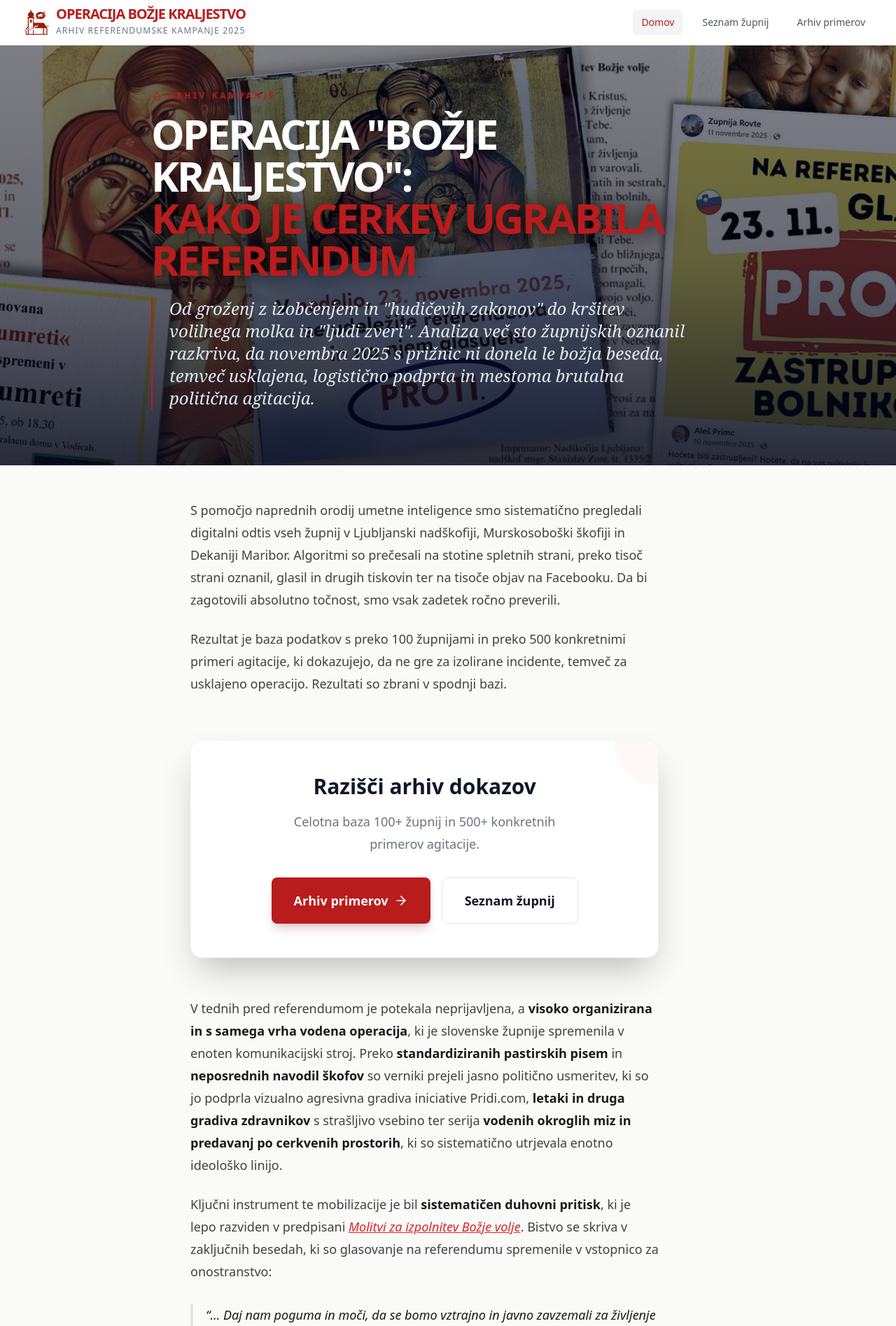
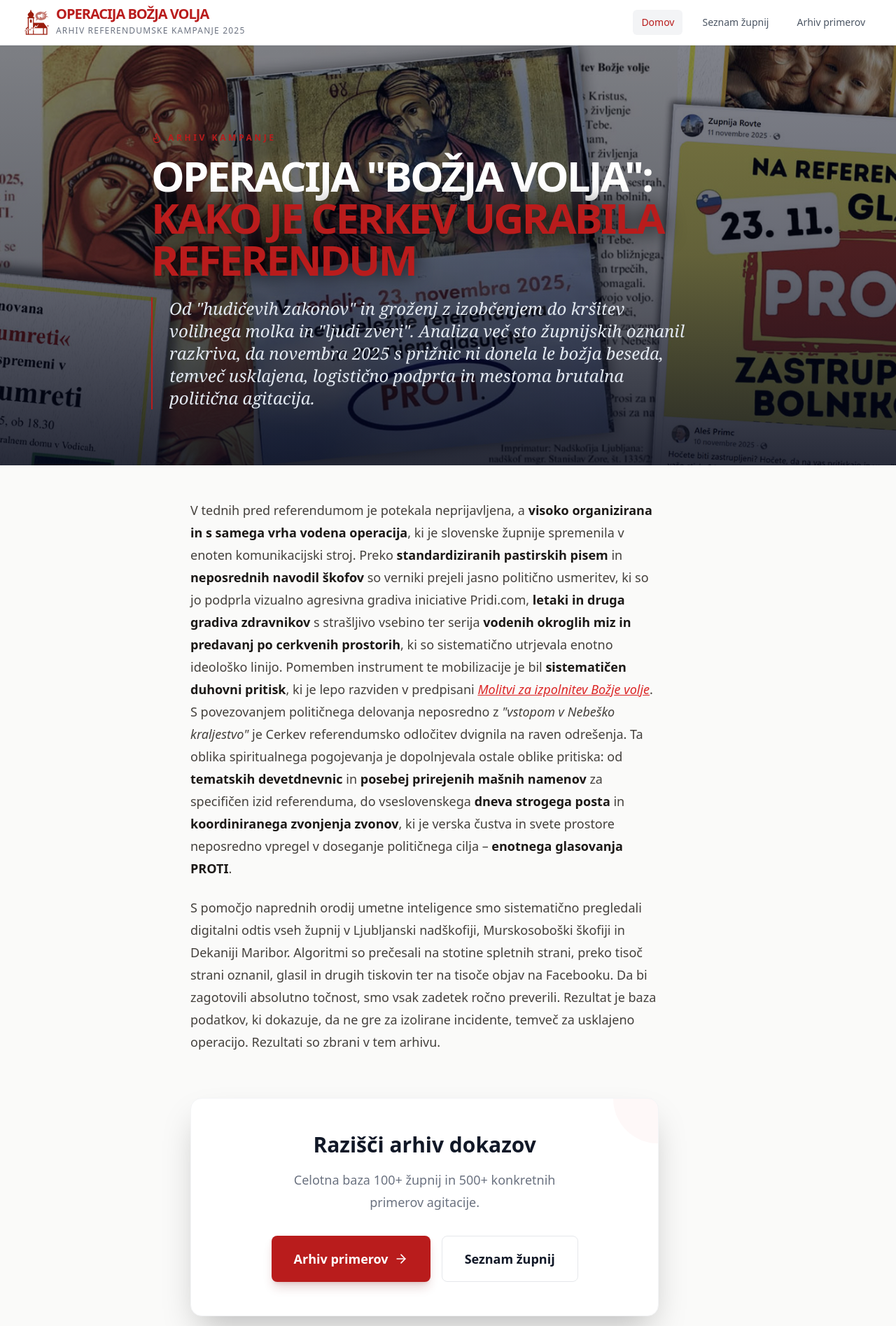
Before and after one commit to timkmecl/cerkev-referendum, a React (Vite) app: page / in a window 1280 px wide. Shown: the top 1895 px of the page at 70% size. Built offline with nearby package versions, Linux system fonts and the light colour scheme.

Commit message:
Update titles and content

```diff
--- a/index.html
+++ b/index.html
@@ -7,21 +7,21 @@
     <title>Arhiv referendumske kampanje 2025</title>
 
     <!-- Primary Meta Tags -->
-    <title>Operacija "Božje kraljestvo" - Kako je Cerkev ugrabila referendum</title>
-    <meta name="title" content="Operacija Božje kraljestvo - Kako je Cerkev ugrabila referendum" />
+    <title>Operacija "Božja volja" - Kako je Cerkev ugrabila referendum</title>
+    <meta name="title" content="Operacija Božja volja - Kako je Cerkev ugrabila referendum" />
     <meta name="description" content="Analiza več sto župnijskih oznanil razkriva usklajeno, logistično podprto in mestoma brutalno politično agitacijo s prižnic." />
 
     <!-- Open Graph / Facebook -->
     <meta property="og:type" content="website" />
     <meta property="og:url" content="https://kmecl.eu/cerkev-referendum/" />
-    <meta property="og:title" content="Operacija Božje kraljestvo - Kako je Cerkev ugrabila referendum" />
+    <meta property="og:title" content="Operacija Božja volja - Kako je Cerkev ugrabila referendum" />
     <meta property="og:description" content="Analiza več sto župnijskih oznanil razkriva usklajeno, logistično podprto in mestoma brutalno politično agitacijo s prižnic." />
     <meta property="og:image" content="https://kmecl.eu/cerkev-referendum/assets/header.jpg" />
 
     <!-- Twitter -->
     <meta property="twitter:card" content="summary_large_image" />
     <meta property="twitter:url" content="https://kmecl.eu/cerkev-referendum/" />
-    <meta property="twitter:title" content="Operacija Božje kraljestvo - Kako je Cerkev ugrabila referendum" />
+    <meta property="twitter:title" content="Operacija Božja volja - Kako je Cerkev ugrabila referendum" />
     <meta property="twitter:description" content="Analiza več sto župnijskih oznanil razkriva usklajeno, logistično podprto in mestoma brutalno politično agitacijo s prižnic." />
     <meta property="twitter:image" content="https://kmecl.eu/cerkev-referendum/assets/header.jpg" />
   </head>
--- a/src/components/Layout.jsx
+++ b/src/components/Layout.jsx
@@ -31,7 +31,7 @@ const Layout = ({ children }) => {
                   style={redFilter}
                 />
                 <div className="hidden sm:block">
-                  <h1 className="text-xl font-bold tracking-tighter uppercase leading-none text-church-red">Operacija Božje kraljestvo</h1>
+                  <h1 className="text-xl font-bold tracking-tighter uppercase leading-none text-church-red">Operacija Božja volja</h1>
                   <span className="text-xs text-gray-500 tracking-widest uppercase">Arhiv referendumske kampanje 2025</span>
                 </div>
               </Link>
@@ -49,6 +49,10 @@ const Layout = ({ children }) => {
         <div className="w-full mx-auto">
           {children}
         </div>
+        {/* copyright Tim Kmecl 2026, small text bottom center */}
+        <div className="text-center text-sm text-gray-400 mb-1 mt-4">
+            &copy; <a className='text-gray-400' href="https://kmecl.eu">Tim Kmecl</a> 2026
+        </div>
       </main>
     </div>
   );
--- a/src/pages/Article.jsx
+++ b/src/pages/Article.jsx
@@ -22,18 +22,18 @@ const Article = () => {
         {/* Integrated Title Content */}
         <div className="relative z-10 w-full max-w-4xl mx-auto px-6 pb-12 md:pb-20">
             <div className="flex flex-col items-start">
-                <p className="text-church-red font-bold uppercase text-xs tracking-[0.3em] mb-4 flex items-center gap-2">
+                <p className="text-church-red font-bold uppercase text-xs tracking-[0.3em] mb-4 mt-2 flex items-center gap-2">
                     <Flame className="h-4 w-4" /> ARHIV KAMPANJE
                 </p>
 
                 <h1 className="text-5xl md:text-6xl lg:text-6xl font-black text-white mb-6 tracking-tighter leading-[0.95] uppercase">
-                    Operacija "Božje kraljestvo": <br/>
+                    Operacija "Božja volja": <br/>
                     {/* shadow under text */}
                     <span className="text-church-red drop-shadow-[0_0_15px_rgba(0,0,0,0.9)]">Kako je Cerkev ugrabila referendum</span>
                 </h1>
 
                 <p className="text-md md:text-2xl text-slate-200 leading-snug font-serif italic max-w-3xl border-l-2 border-church-red pl-6">
-                    Od groženj z izobčenjem in "hudičevih zakonov" do kršitev volilnega molka in "ljudi zveri". Analiza več sto župnijskih oznanil razkriva, da novembra 2025 s prižnic ni donela le božja beseda, temveč usklajena, logistično podprta in mestoma brutalna politična agitacija.
+                    Od "hudičevih zakonov" in groženj z izobčenjem do kršitev volilnega molka in "ljudi zveri". Analiza več sto župnijskih oznanil razkriva, da novembra 2025 s prižnic ni donela le božja beseda, temveč usklajena, logistično podprta in mestoma brutalna politična agitacija.
                 </p>
             </div>
         </div>
@@ -49,11 +49,15 @@ const Article = () => {
           </p> */}
 
           {/* <h3 className="text-2xl font-bold text-gray-900">Metodologija</h3> */}
+          <Markdown>
+            {`
+V tednih pred referendumom je potekala neprijavljena, a **visoko organizirana in s samega vrha vodena operacija**, ki je slovenske župnije spremenila v enoten komunikacijski stroj. Preko **standardiziranih pastirskih pisem** in **neposrednih navodil škofov** so verniki prejeli jasno politično usmeritev, ki so jo podprla vizualno agresivna gradiva iniciative Pridi.com, **letaki in druga gradiva zdravnikov** s strašljivo vsebino ter serija **vodenih okroglih miz in predavanj po cerkvenih prostorih**, ki so sistematično utrjevala enotno ideološko linijo.
+Pomemben instrument te mobilizacije je bil **sistematičen duhovni pritisk**, ki je lepo razviden v predpisani *[Molitvi za izpolnitev Božje volje](https://portal.pridi.com/wp-content/uploads/2025/10/Podobica-Referendum-2025-3.pdf)*. S povezovanjem političnega delovanja neposredno z *"vstopom v Nebeško kraljestvo"* je Cerkev referendumsko odločitev dvignila na raven odrešenja. Ta oblika spiritualnega pogojevanja je dopolnjevala ostale oblike pritiska: od **tematskih devetdnevnic** in **posebej prirejenih mašnih namenov** za specifičen izid referenduma, do vseslovenskega **dneva strogega posta** in **koordiniranega zvonjenja zvonov**, ki je verska čustva in svete prostore neposredno vpregel v doseganje političnega cilja  – **enotnega glasovanja PROTI**.
+            `}
+          </Markdown>
           <p>
             S pomočjo naprednih orodij umetne inteligence smo sistematično pregledali digitalni odtis vseh župnij v Ljubljanski nadškofiji, Murskosoboški škofiji in Dekaniji Maribor. Algoritmi so prečesali na stotine spletnih strani, preko tisoč strani oznanil, glasil in drugih tiskovin ter na tisoče objav na Facebooku. Da bi zagotovili absolutno točnost, smo vsak zadetek ročno preverili.
-          </p>
-          <p>
-            Rezultat je baza podatkov s preko 100 župnijami in preko 500 konkretnimi primeri agitacije, ki dokazujejo, da ne gre za izolirane incidente, temveč za usklajeno operacijo. Rezultati so zbrani v spodnji bazi.
+            Rezultat je baza podatkov, ki dokazuje, da ne gre za izolirane incidente, temveč za usklajeno operacijo. Rezultati so zbrani v tem arhivu.
           </p>
 
           {/* Call to Action Box */}
@@ -80,51 +84,48 @@ const Article = () => {
               </Link>
             </div>
           </div>
+          <div className="text-center text-sm text-gray-300 mb-0 mt-3">
+            &copy; Tim Kmecl <em>2026</em>
+          </div>
           <br />
+
           <Markdown>
             {
               `
 
-V tednih pred referendumom je potekala neprijavljena, a **visoko organizirana in s samega vrha vodena operacija**, ki je slovenske župnije spremenila v enoten komunikacijski stroj. Preko **standardiziranih pastirskih pisem** in **neposrednih navodil škofov** so verniki prejeli jasno politično usmeritev, ki so jo podprla vizualno agresivna gradiva iniciative Pridi.com, **letaki in druga gradiva zdravnikov** s strašljivo vsebino ter serija **vodenih okroglih miz in predavanj po cerkvenih prostorih**, ki so sistematično utrjevala enotno ideološko linijo.
-
-Ključni instrument te mobilizacije je bil **sistematičen duhovni pritisk**, ki je lepo razviden v predpisani *[Molitvi za izpolnitev Božje volje](https://portal.pridi.com/wp-content/uploads/2025/10/Podobica-Referendum-2025-3.pdf)*. Bistvo se skriva v zaključnih besedah, ki so glasovanje na referendumu spremenile v vstopnico za onostranstvo:
-
-> ... Daj nam poguma in moči, da se bomo *vztrajno in javno zavzemali za življenje in tako dospeli v Nebeško kraljestvo.*
-
-Z povezovanjem političnega delovanja (*zavzemanje za življenje* je namreč cerkvena koda za nasprotovanje zakonu) neposredno z **"vstopom v Nebeško kraljestvo"**, je Cerkev referendumsko odločitev dvignila na raven odrešenja. Ta oblika spiritualnega pogojevanja je dopolnjevala ostale oblike pritiska: od obveznih devetdnevnic in **posebej prirejenih mašnih namenov** za specifičen izid referenduma, do vseslovenskega **dneva strogega posta** in **koordiniranega zvonjenja zvonov**, ki je verska čustva in svete prostore neposredno vpregel v doseganje političnega cilja  – **enotnega glasovanja PROTI**.
 
 Sledi pregled najpomembnejših taktik in strategij, ki jih je Cerkev uporabila v svoji kampanji za vplivanje na izid referenduma o zakonu o prostovljnem končanju življenja (ZPPKŽ) novembra 2025.
 Izpostavljamo glavne kategorije: neposredno **nagovarjanje** vernikov, **čustveno nabita** opozorila, deljenje **propagandnega gradiva** in organizirani **dogodki v cerkvenih prostorih**. Vsaka kategorija vsebuje konkretne primere iz arhivov, ki ilustrirajo uporabljene taktike.
 
 ## 1. Neposredno nagovarjanje
 
-Tukaj so zbrani primeri, kjer duhovniki (župniki) v oznanilih izstopijo iz standardiziranih besedil (pastirskih pisem z nagovori PROTI, ki se pojavijo v večini župnij) in **s svojimi besedami, v prvi osebi ali z uporabo svoje avtoritete** neposredno nagovarjajo, prosijo ali celo zahtevajo določeno glasovanje.
+Tukaj so zbrani nekateri primeri, kjer duhovniki (župniki) v oznanilih izstopijo iz standardiziranih besedil (pastirskih pisem z nagovori PROTI, ki se pojavijo v večini župnij) in **s svojimi besedami, v prvi osebi ali z uporabo svoje avtoritete** neposredno nagovarjajo, prosijo ali celo zahtevajo določeno glasovanje.
 
 ### **Najostrejši neposredni ukazi in grožnje**
 
 *   **Župnija Trata - Gorenja vas:**
     Župnik uporabi izjemno močan glagol »zahtevam«:
-    *   »Na tem mestu vas prosim in - ne zamerite mi - **zahtevam**, da se skupaj z menoj, borite za človeka vredno življenje [...] Tisti, ki zagovarja ta zakon, ni na pravi strani zgodovine. [...] Molimo za zdravo pamet in pojdimo na volišča!«
+    *   »Na tem mestu vas prosim in - ne zamerite mi - **zahtevam**, da se skupaj z menoj, borite za človeka vredno življenje [...] Prosim vas, da se čez tri tedne, 23. novembra 2025, udeležite referenduma **in glasujete PROTI zakonu, PROTI uvajanju kulture smrti v Sloveniji**. To je naša **krščanska dolžnost** in človeška odgovornost do najšibkejših in do prihodnjih rodov. «
 
 *   **Župnija Homec:**
     Župnik neposredno grozi z izključitvijo iz Cerkve:
     *   »A kot vaš pastir in služabnik Resnice sem dolžan povabiti in pozvati [...] Verjamem in si celo predstavljam, da se bodo našli tudi ljudje, ki se bodo razglašali za katolike, pa bodo zakon podprli. **V svoji duhovniški in očetovski skrbi jih opominjam, da se bodo izključili iz občestva Cerkve. In to polagam na vašo vest.**«
 
 *   **Župnija Velesovo:**
-    Kratek in jasen ukaz:
+    Kratek in jasen naslov:
     *   »Slovenski škofje **in jaz vaš župnik : na referendum vsi : PROTI**«
 
 ### **Osebna pričevanja in pozivi župnikov ("Jaz bom glasoval proti")**
 
 *   **Župnija Borovnica:**
-    *   »JAZ BOM GLASOVAL PROTI.« (Zapisano z velikimi tiskanimi črkami).
+    *   »**JAZ BOM GLASOVAL PROTI.**« (Zapisano z velikimi tiskanimi črkami).
 
 *   **Župnija Ljubljana - Šentvid:**
     Župnik deli osebno refleksijo in odločitev:
     *   »Pred referendumom razmišljam, ko se kot duhovnik srečujem s pričevanji [...] **Ne, jaz sem odločno PROTI.** Ko sosed ali mladostnica želi končati svoje življenje, kakšno pomoč mu boš ponudil ti?« (Podpisano: župnik).
 
 *   **Župnija Besnica:**
-    Župnik na Facebooku objavi fotografijo svoje glasovnice:
+    Župnik na Facebooku objavi fotografijo svoje glasovnice z obkroženim PROTI:
     *   »Sem šel predčasno danes.«
 
 *   **Župnija Dol pri Ljubljani:**
@@ -133,7 +134,7 @@ Tukaj so zbrani primeri, kjer duhovniki (župniki) v oznanilih izstopijo iz stan
 
 *   **Župnija Moravče:**
     Jože Kerin se podpiše pod osebni poziv:
-    *   »Danes je dan izbire. [...] Gospod pa predme in predte, pred nas, postavlja življenje in smrt. Izbiro! Mene, tebe, nas vabi! [...] Zato izberi življenje!«
+    *   »Danes je dan izbire. [...] Gospod pa predme in predte, pred nas, postavlja **življenje in smrt. Izbiro!** Mene, tebe, nas vabi! [...] Zato **izberi življenje!**«
 
 ### **Pozivi k aktivizmu in mobilizaciji drugih**
 
@@ -153,25 +154,22 @@ Tukaj so zbrani primeri, kjer duhovniki (župniki) v oznanilih izstopijo iz stan
 
 *   **Župnija Dobrepolje - Videm:**
     Pritisk na lokalno identiteto in vest:
-    *   »**Dobrepoljci ste pametni ljudje**, zato vam ni treba posebej priporočati, da na referendumu [...] glasujemo proti usmrtitvi. [...] Bog varuj vse, da bi imeli na vesti, da smo bili krivi katere koli smrti.«
+    *   »**Dobrepoljci ste pametni ljudje**, zato vam ni treba posebej priporočati, da na referendumu 23. novembra **glasujemo proti usmrtitvi**.« in »Bog varuj vse, da **bi imeli na vesti**, da smo bili **krivi katere koli smrti**.«
 
 *   **Župnija Kamnica:**
     Župnik opredeli zakon kot satanski:
-    *   »Kar pa je **zame kot kristjana in duhovnika najhujše**, da ta zakon potepta 5. božjo zapoved [...] Ta zakon je **navdihnjen od satana**, ker hoče pod krinko pomoči uničevati ljubezen do življenja [...] Zato vas vabim, da bi se pridružili verigi molitve...«
+    *   »Ta zakon je **navdihnjen od satana**, ker hoče pod krinko pomoči uničevati ljubezen do življenja [...] Zato vas vabim, da bi se pridružili verigi molitve, **da bomo vse storili, kar je v naši moči, da ta zakon ne pride v veljavo**. ***Naj se zgodi Božja volja***.«
 
 *   **Župnija Tomišelj:**
     Čustveni pritisk s podobo osebne smrti:
-    *   »Preden obkrožite, pomislite na to, da boste sami nekoč bolni in nemočni v postelji in **nekdo vas bo ubil, čeprav bi še radi živeli**. In pa, spomnite se, da ste kristjani.«
+    *   »Preden obkrožite, pomislite na to, da boste sami nekoč bolni in nemočni v postelji in **nekdo vas bo ubil, čeprav bi še radi živeli**. In pa, **spomnite se, da ste kristjani.**«
 
 *   **Župnija Ihan:**
-    *   »Danes je referendum o potrditvi krivičnega zakona. **Ne pozabite na svojo dolžnost!**« (med volilnim molkom) in »Vabim postivce [...] da bi izbrali življenje in to tudi povedali oblastnikom, ki bi vse reševali le s pobijanjem...«
+    *   »Danes je referendum o potrditvi krivičnega zakona. **Ne pozabite na svojo dolžnost!**« (med volilnim molkom) in »Vabim postivce [...] da bi izbrali življenje in to tudi povedali **oblastnikom, ki bi vse reševali le s pobijanjem**...«
 
 *   **Župnija Bloke:**
     Župnik Simon spodbuja in pritiska:
     *   »Danes je referendum. Ne pozabimo na to našo državljansko in **tudi krščansko dolžnost**.« (med volilnim molkom), že pred tem pa »Verjamem, da imamo dovolj poguma, srca in razuma, da zakon zavrnemo.« in »Vsak kristjan z volilno pravico ima **moralno dolžnost** udeležiti referenduma...«
-
-*   **Župnija Selca:**
-    *   »Mislim, da ni potrebno poudariti kako potrebno je iti in kako glasovati. Kot lahko vsak dan bolj vidimo in slišimo, kako se zlo oglaša in bojuje proti dobremu...«
 
 *   **Župnija Rovte:**
     *   »Zato vas vabim, da v nedeljo, 23. novembra, glasujete proti zakonu o zastrupitvi bolnikov [...] Jernej, župnik«
@@ -208,6 +206,8 @@ Uporaba bibličnih in apokaliptičnih prispodob za opis moralnega propada družb
 
 *   **Župnija Bakovci:**
     *   »...da tako **človek človeku ne bo več človek, ampak zver**, ko se bo namreč on sam tudi po zakonu lahko ponižal na raven zveri...«
+*   **Župnija Selca:**
+    *   »Mislim, da ni potrebno poudariti kako potrebno je iti in kako glasovati. Kot lahko vsak dan bolj **vidimo in slišimo, kako se zlo oglaša in bojuje proti dobremu**...«
 *   **Župnija Moravče:**
     *   »V tem našem svetu lagodja [...] so nekateri zatavali v tolikšno temo... **Uzakonili so smrt, umor**, onečastili so svetost življenja...«
 
@@ -282,7 +282,7 @@ Najpogosteje se omenja **[zgibanka, ki so jo pripravili zdravniki](https://katol
 
 Seznam dogodkov (okrogle mize, predavanja, pogovorni večeri), ki so bili organizirani **neposredno v župnijskih ali cerkvenih prostorih** (cerkve, župnišča, župnijske dvorane, pastoralni domovi, katoliški zavodi).
 
-Dogodki, ki so jih župnije zgolj oglaševale, a so potekali v javnih/občinskih prostorih (npr. gasilski domovi, kulturni domovi, šole), **niso** vključeni v ta seznam.
+Številni dogodki, ki so jih župnije zgolj oglaševale, a so potekali v javnih/občinskih prostorih (npr. gasilski domovi, kulturni domovi, šole), ***niso*** vključeni v ta seznam.
 
 ### **Osrednjeslovenska regija (Ljubljana in okolica)**
 
@@ -397,6 +397,7 @@ Dogodki, ki so jih župnije zgolj oglaševale, a so potekali v javnih/občinskih
       </div>
 
       <div className="h-24"></div>
+
     </div>
   );
 };
```
Also changed, not shown: public/assets/logo.png.
